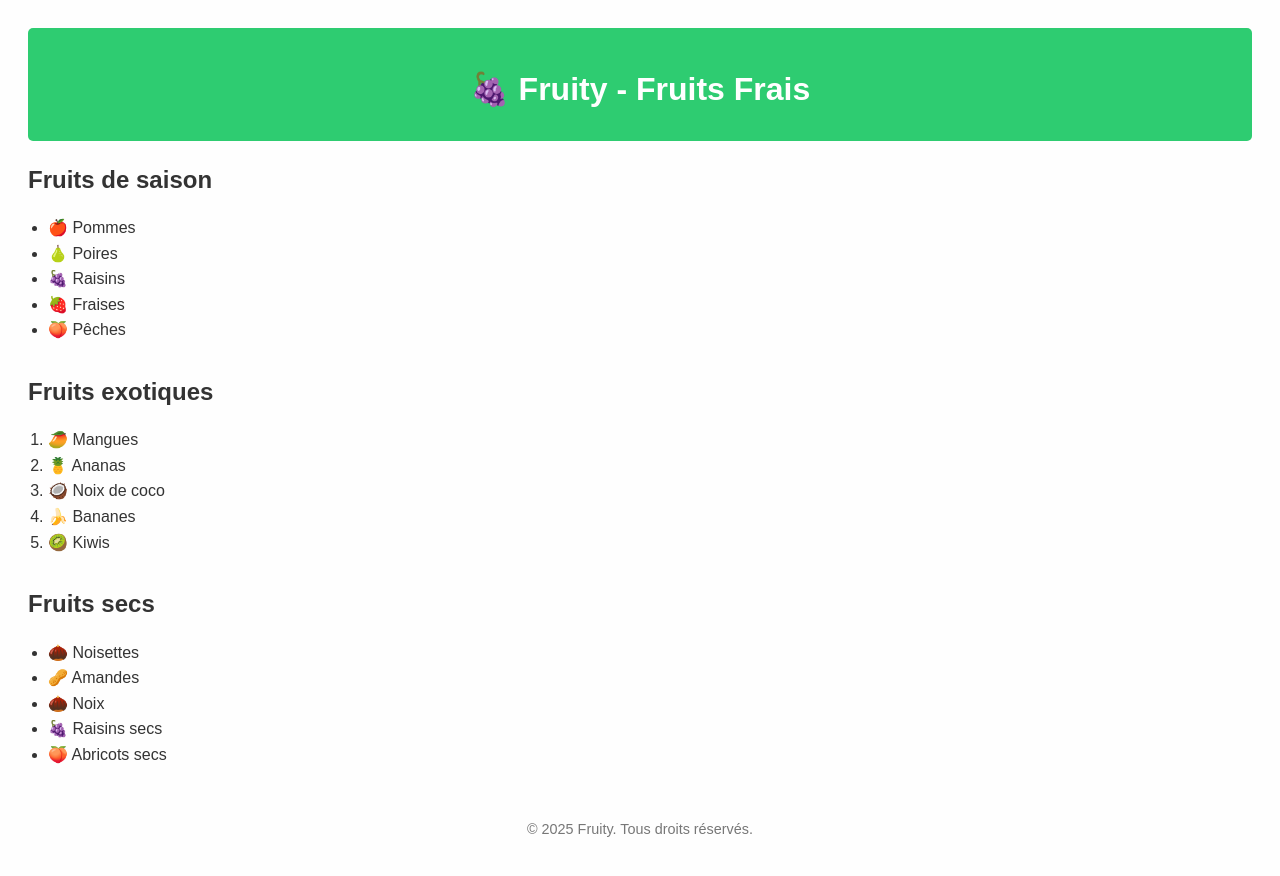
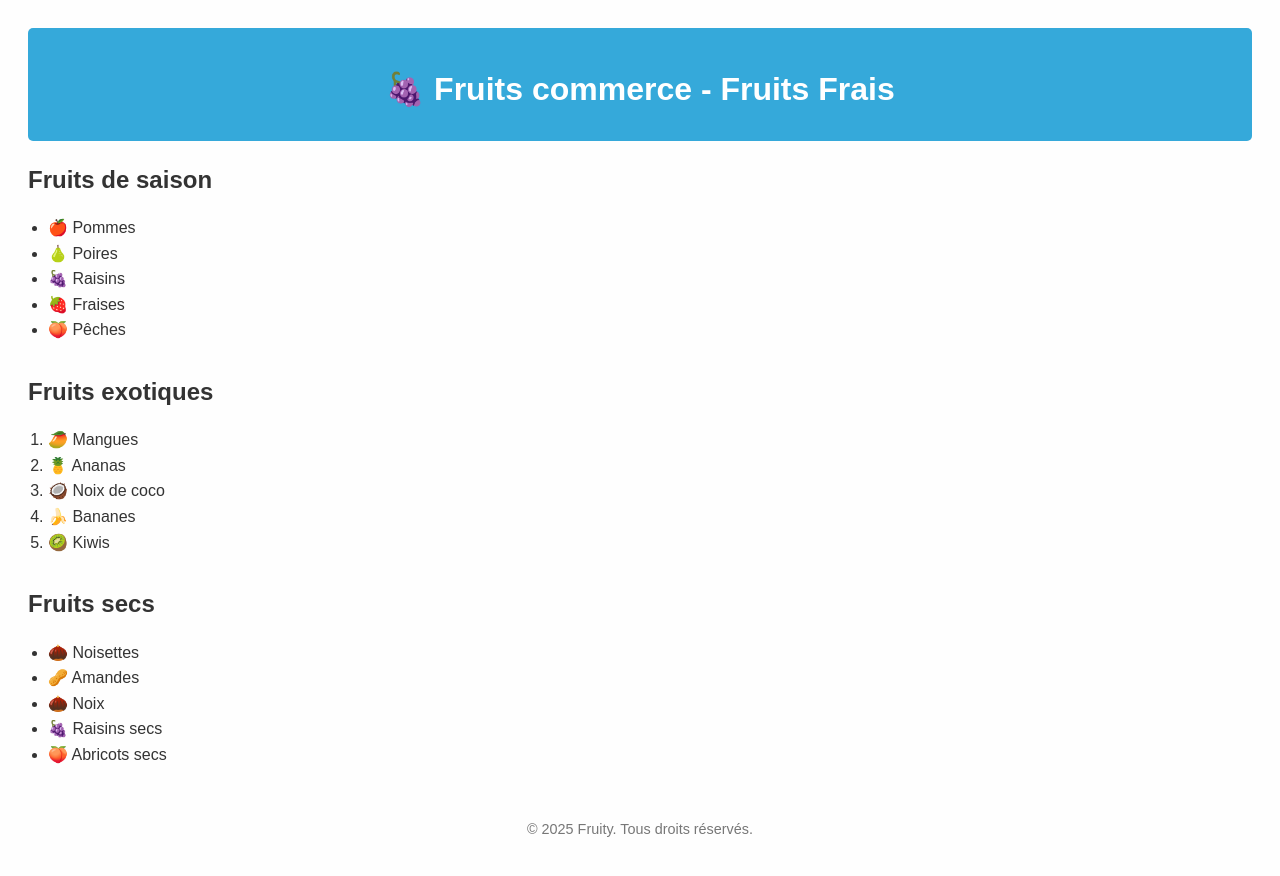
Before and after one commit to mangatojo/mangatojo.github.io, a plain HTML site: page index.html in a window 1280 px wide. Drawn offline with Linux system fonts and the light colour scheme.

Commit message:
création workflows ci/cd--2

```diff
--- a/index.html
+++ b/index.html
@@ -8,7 +8,7 @@
 </head>
 <body>
   <header>
-    <h1>🍇 Fruity - Fruits Frais</h1>
+    <h1>🍇 Fruits commerce - Fruits Frais</h1>
   </header>
 
   <main>
--- a/style.css
+++ b/style.css
@@ -7,7 +7,7 @@ body {
 }
 
 header {
-  background-color: #2ecc71;
+  background-color: #35a9da;
   color: white;
   padding: 15px;
   text-align: center;
```
